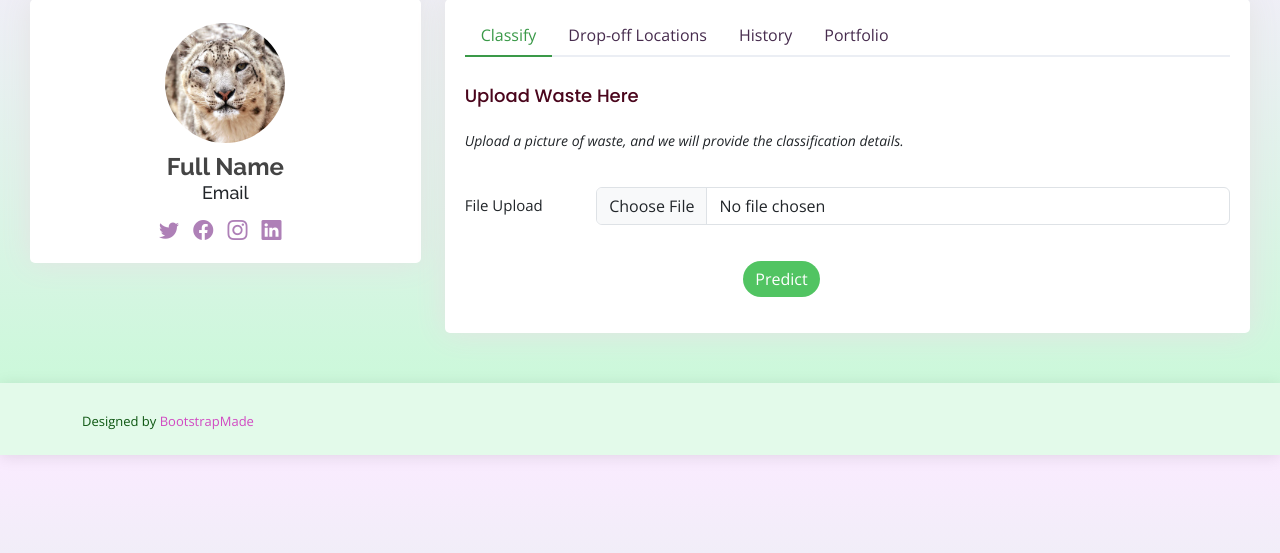
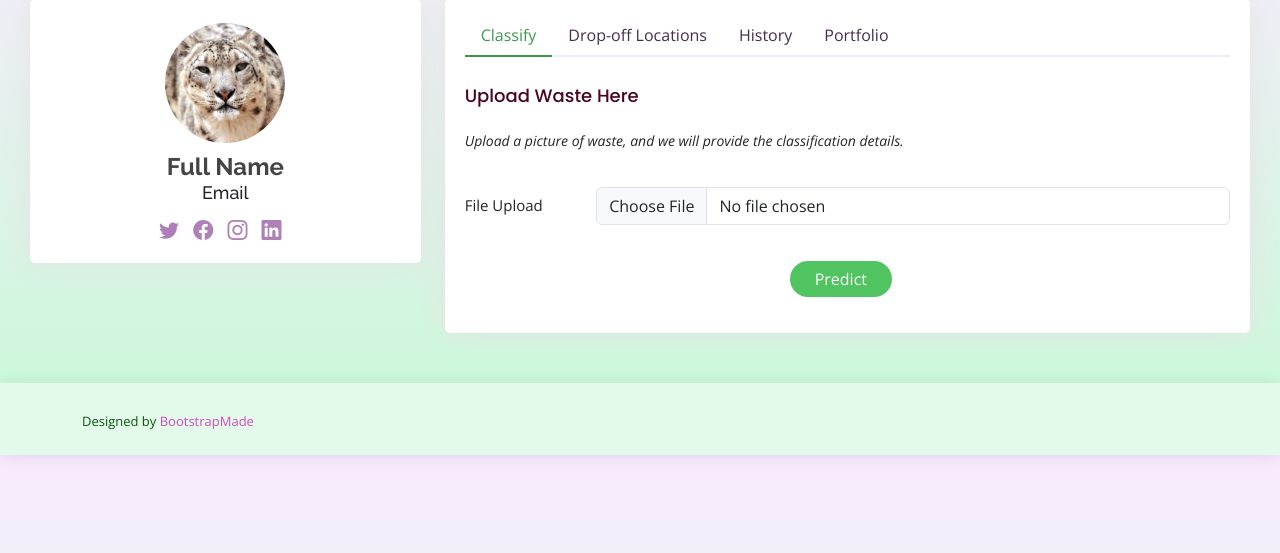
Before and after one commit to CEN5035-Summer-2023-Software-Eng/final-project-group_2, a Flask app: page /profile in a window 1280 px wide. Shown: the part 126-679 px from the top of the page. Run offline with Flask 3, Linux system fonts and the light colour scheme; some libraries are stand-ins or nearby versions.

Commit message:
Updated classify tab inside user profile

```diff
--- a/static/nice_admin/css/profilestyle.css
+++ b/static/nice_admin/css/profilestyle.css
@@ -323,6 +323,8 @@ body {
     display: block;
     margin: 0 auto;
     border-radius: 50px;
+    padding: 6px 25px;
+    margin-left: 325px;
   }
 
   .profile .btn-predict:hover {
@@ -330,6 +332,12 @@ body {
     background: #3a9948;
   }
 
+  #displayed-image {
+    max-width: 800px;
+    height: auto;
+    display: block;
+    margin: 0 auto;
+}
 
   /*--------------------------------------------------------------
   # Footer
--- a/templates/profile.html
+++ b/templates/profile.html
@@ -111,16 +111,18 @@
                         <div class="row mb-3">
                             <label for="inputNumber" class="col-sm-2 col-form-label file-upload">File Upload</label>
                             <div class="col-sm-10">
-                              <input class="form-control" type="file" id="formFile">
+                              <input class="form-control" type="file" id="image-upload">
                             </div>
                         </div>
 
                         <div class="row mb-3">
                             <div class="col-sm-10">
-                                <button type="submit" class="btn btn-predict">Predict</button>
+                                <button type="button" class="btn btn-predict" id="predict-button">Predict</button>
                             </div>
                         </div>
                     </form>
+                    <div id="prediction-results"></div>
+                    <img id="displayed-image" src="">
                   </div>
 
                   <div class="tab-pane fade profile-edit pt-3" id="locations">
@@ -345,6 +347,26 @@
   <!-- Template Main JS File -->
   <script src="{{ url_for('static', filename='nice_admin/js/main.js') }}"></script>
 
+  <script>
+    document.getElementById("predict-button").addEventListener("click", async () => {
+            // Get uploaded file
+            const imageFile = document.getElementById("image-upload").files[0];
+            // Check if the file exists
+            if (!imageFile) {
+                alert("Please select an image file.");
+                return;
+            }
+            // Read and display that image
+            const reader = new FileReader();
+            reader.onload = function (event) {
+                const imageSource = event.target.result;
+                document.getElementById("displayed-image").src = imageSource;
+            };
+            reader.readAsDataURL(imageFile);
+    });
+  </script>
+
+
 
 </body>
 
```
